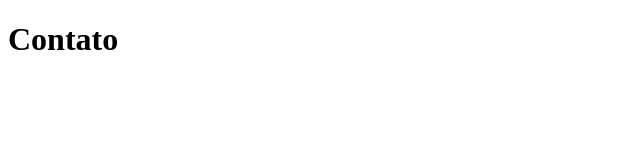
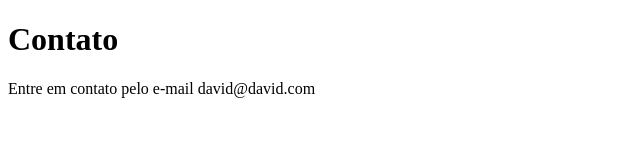
Before and after one commit to david-barbosa-sp/sistema-de-cadastro, a plain HTML site: page contato.html in a window 1280 px wide. Shown: the whole page, without its empty margins (0-640 px from the left). Drawn offline with Linux system fonts and the light colour scheme.

Commit message:
Adicionado email de contato

```diff
--- a/contato.html
+++ b/contato.html
@@ -8,5 +8,6 @@
 </head>
 <body>
     <h1>Contato</h1>
+    <p>Entre em contato pelo e-mail david@david.com</p>
 </body>
 </html>
```
